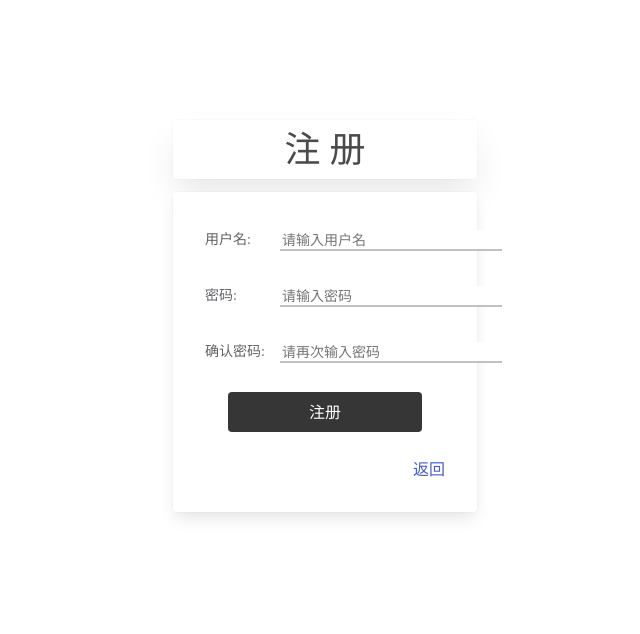
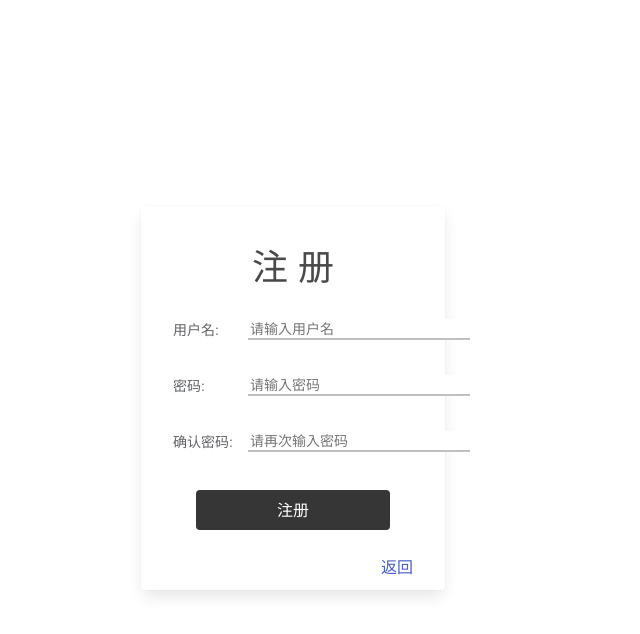
Before and after one commit to Chasium/Chasium, a Vue app in the folder frontend/: page /register in a window 1280 px wide. Shown: the top 634 px of the page, without its empty margins (347-987 px from the left). Built offline with nearby package versions, Linux system fonts and the light colour scheme.

Commit message:
登录前端优化

```diff
--- a/frontend/components.d.ts
+++ b/frontend/components.d.ts
@@ -8,8 +8,10 @@ export {}
 declare module '@vue/runtime-core' {
   export interface GlobalComponents {
     ElButton: typeof import('element-plus/es')['ElButton']
+    ElContainer: typeof import('element-plus/es')['ElContainer']
     ElForm: typeof import('element-plus/es')['ElForm']
     ElFormItem: typeof import('element-plus/es')['ElFormItem']
+    ElHeader: typeof import('element-plus/es')['ElHeader']
     ElInput: typeof import('element-plus/es')['ElInput']
     ElRow: typeof import('element-plus/es')['ElRow']
     RouterLink: typeof import('vue-router')['RouterLink']
--- a/frontend/src/assets/css/main.css
+++ b/frontend/src/assets/css/main.css
@@ -1,3 +1,5 @@
 body {
-    margin: 0px;
+    padding: 0;
+    margin: 0;
+    height: 100%;
 }
--- a/frontend/src/views/RegisterView.vue
+++ b/frontend/src/views/RegisterView.vue
@@ -1,8 +1,7 @@
 <template>
-    <div class="card register-title">
-        <h1>注&nbsp;册</h1>
-    </div>
+    <el-container>
         <div class="register-main card">
+            <div class="register-title">注 册</div>
             <el-form label-width="75px" label-position="left">
                 <el-form-item label="用户名:" class="user-data">
                     <input v-model="userName" placeholder="请输入用户名" />
@@ -25,7 +24,9 @@
                 </el-form-item>
                 <div class="register user-data">
                     <div class="container">
-                    <button class="button is-dark" @click="test">注册</button>
+                        <button class="button is-dark" @click="test">
+                            注册
+                        </button>
                     </div>
                 </div>
             </el-form>
@@ -33,6 +34,7 @@
                 <router-link to="/">返回</router-link>
             </div>
         </div>
+    </el-container>
 </template>
 
 <script lang="ts">
@@ -51,12 +53,19 @@ export default {
 
 <style lang="scss" scoped>
 @import 'bulma/bulma.sass';
+.el-container {
+    height: 100vh;
+    width: 100vw;
+    font-family: 'Helvetica Neue', Helvetica, 'PingFang SC', 'Hiragino Sans GB',
+        'Microsoft YaHei', '微软雅黑', Arial, sans-serif;
+}
 .register-main {
-    height: 16rem;
+    height: 20rem;
     width: 15rem;
     position: fixed;
-    top: calc((100vh - 20rem) * 2 / 5);
-    left: calc((100vw - 15rem) / 2);
+    top: calc((100vh - 20rem) * 3 / 7);
+    left: 50%;
+    transform: translate(-50%, 0);
     padding: 2rem;
 
     input {
@@ -68,20 +77,12 @@ export default {
 }
 .register-title {
     font-size: 36px;
-    line-height: 40px;
-    position: fixed;
-    width: 15rem;
-    padding-left: 2rem;
-    padding-right: 2rem;
-    padding-bottom: 0.6rem;
-    padding-top: 0.6rem;
-    left: calc((100vw - 15rem) / 2);
-    top: calc((100vh - 25rem) * 2 / 5 - 40px);
+    padding-bottom: 1.5rem;
     text-align: center;
     font-weight: lighter;
 }
 .register {
-    margin-top: 1.5em;
+    margin-top: 2em;
     .container {
         width: fit-content;
         button {
```
Also changed, not shown: 2 other files (tests, documents, lock files or other folders). Lines whose indentation alone changed are shown as unchanged.
